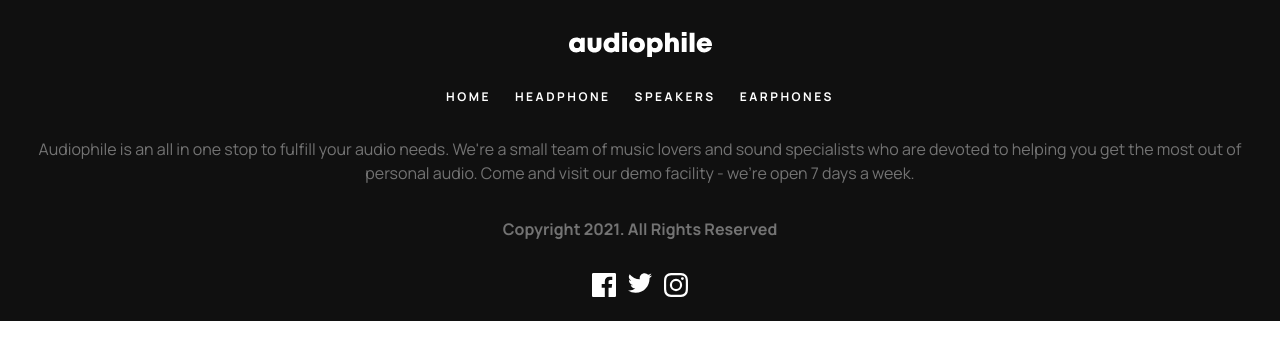
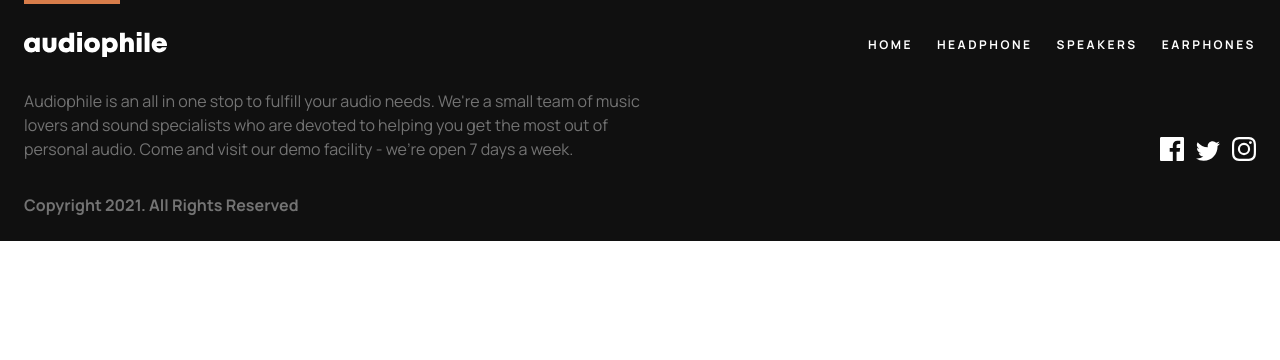
Before and after one commit to pqhung3007/audiophile-ecommerce-website, a Next.js app: page / in a window 1280 px wide. Shown: the top 360 px of the page. Built offline with nearby package versions, Linux system fonts and the light colour scheme.

Commit message:
style (footer): build tablet & desktop version

```diff
--- a/components/Footer.tsx
+++ b/components/Footer.tsx
@@ -1,4 +1,3 @@
-/* eslint-disable react/no-unescaped-entities */
 import React from "react";
 import Image from "next/image";
 import Link from "next/link";
@@ -6,7 +5,9 @@ import SocialLinks from "./SocialLinks";
 
 function Footer() {
   return (
-    <footer className="grid grid-cols-1 place-items-center gap-8 bg-footer px-6 pt-8 pb-6">
+    <footer className="relative flex flex-col gap-8 bg-footer px-6 pt-8 pb-6 md:place-items-start">
+      <div className="absolute top-0 left-1/2 h-1 w-24 -translate-x-1/2 bg-accent md:left-6 md:translate-x-0"></div>
+      <div className="flex w-full flex-col place-items-center gap-8 md:flex-row md:justify-between">
         <Image
           src="/assets/shared/desktop/logo.svg"
           alt="logo"
@@ -28,19 +29,22 @@ function Footer() {
             <Link href="">earphones</Link>
           </li>
         </ul>
+      </div>
 
-      <p className="text-center text-neutral-500">
-        Audiophile is an all in one stop to fulfill your audio needs. We're a
-        small team of music lovers and sound specialists who are devoted to
-        helping you get the most out of personal audio. Come and visit our demo
-        facility - we’re open 7 days a week.
+      <div className="grid-settings grid gap-8">
+        <p className="grid-a row-span-full text-center text-neutral-500 md:text-left">
+          Audiophile is an all in one stop to fulfill your audio needs.
+          We&apos;re a small team of music lovers and sound specialists who are
+          devoted to helping you get the most out of personal audio. Come and
+          visit our demo facility - we’re open 7 days a week.
         </p>
 
-      <p className="font-semibold text-neutral-500">
+        <p className="grid-b text-center font-semibold text-neutral-500 md:text-left">
           Copyright 2021. All Rights Reserved
         </p>
 
         <SocialLinks />
+      </div>
     </footer>
   );
 }
--- a/components/SocialLinks.tsx
+++ b/components/SocialLinks.tsx
@@ -1,8 +1,10 @@
+import Link from "next/link";
 import React from "react";
 
 function SocialLinks() {
   return (
-    <div className="flex gap-3">
+    <div className="grid-c flex justify-center gap-3 md:justify-end lg:items-end">
+      <Link href="/">
         <svg width="24" height="24" xmlns="http://www.w3.org/2000/svg">
           <path
             d="M22.675 0H1.325C.593 0 0 .593 0 1.325v21.351C0 23.407.593 24 1.325 24H12.82v-9.294H9.692v-3.622h3.128V8.413c0-3.1 1.893-4.788 4.659-4.788 1.325 0 2.463.099 2.795.143v3.24l-1.918.001c-1.504 0-1.795.715-1.795 1.763v2.313h3.587l-.467 3.622h-3.12V24h6.116c.73 0 1.323-.593 1.323-1.325V1.325C24 .593 23.407 0 22.675 0z"
@@ -10,6 +12,8 @@ function SocialLinks() {
             fill-rule="nonzero"
           />
         </svg>
+      </Link>
+      <Link href="/">
         <svg width="24" height="20" xmlns="http://www.w3.org/2000/svg">
           <path
             d="M24 2.557a9.83 9.83 0 01-2.828.775A4.932 4.932 0 0023.337.608a9.864 9.864 0 01-3.127 1.195A4.916 4.916 0 0016.616.248c-3.179 0-5.515 2.966-4.797 6.045A13.978 13.978 0 011.671 1.149a4.93 4.93 0 001.523 6.574 4.903 4.903 0 01-2.229-.616c-.054 2.281 1.581 4.415 3.949 4.89a4.935 4.935 0 01-2.224.084 4.928 4.928 0 004.6 3.419A9.9 9.9 0 010 17.54a13.94 13.94 0 007.548 2.212c9.142 0 14.307-7.721 13.995-14.646A10.025 10.025 0 0024 2.557z"
@@ -17,6 +21,8 @@ function SocialLinks() {
             fill-rule="nonzero"
           />
         </svg>
+      </Link>
+      <Link href="/">
         <svg width="24" height="24" xmlns="http://www.w3.org/2000/svg">
           <path
             d="M12 2.163c3.204 0 3.584.012 4.85.07 3.252.148 4.771 1.691 4.919 4.919.058 1.265.069 1.645.069 4.849 0 3.205-.012 3.584-.069 4.849-.149 3.225-1.664 4.771-4.919 4.919-1.266.058-1.644.07-4.85.07-3.204 0-3.584-.012-4.849-.07-3.26-.149-4.771-1.699-4.919-4.92-.058-1.265-.07-1.644-.07-4.849 0-3.204.013-3.583.07-4.849.149-3.227 1.664-4.771 4.919-4.919 1.266-.057 1.645-.069 4.849-.069zM12 0C8.741 0 8.333.014 7.053.072 2.695.272.273 2.69.073 7.052.014 8.333 0 8.741 0 12c0 3.259.014 3.668.072 4.948.2 4.358 2.618 6.78 6.98 6.98C8.333 23.986 8.741 24 12 24c3.259 0 3.668-.014 4.948-.072 4.354-.2 6.782-2.618 6.979-6.98.059-1.28.073-1.689.073-4.948 0-3.259-.014-3.667-.072-4.947-.196-4.354-2.617-6.78-6.979-6.98C15.668.014 15.259 0 12 0zm0 5.838a6.162 6.162 0 100 12.324 6.162 6.162 0 000-12.324zM12 16a4 4 0 110-8 4 4 0 010 8zm6.406-11.845a1.44 1.44 0 100 2.881 1.44 1.44 0 000-2.881z"
@@ -24,6 +30,7 @@ function SocialLinks() {
             fill-rule="nonzero"
           />
         </svg>
+      </Link>
     </div>
   );
 }
--- a/styles/globals.css
+++ b/styles/globals.css
@@ -3,3 +3,42 @@
 @tailwind base;
 @tailwind components;
 @tailwind utilities;
+
+@media (min-width: 768px) {
+  .grid-settings {
+    grid-template-areas:
+      "a a"
+      "b c";
+    grid-template-columns: 50% 1fr;
+  }
+
+  .grid-a {
+    grid-area: a;
+  }
+
+  .grid-b {
+    grid-area: b;
+  }
+
+  .grid-c {
+    grid-area: c;
+  }
+}
+
+@media (min-width: 1024px) {
+  .grid-settings {
+    grid-template-areas:
+      "a c"
+      "b .";
+  }
+}
+
+.decoration-line {
+  position: absolute;
+  top: 0;
+  left: 50%;
+  transform: translate(-50%, -50%);
+  height: 5px;
+  width: 6rem;
+  background-color: #fbaf85;
+}
--- a/tailwind.config.js
+++ b/tailwind.config.js
@@ -5,6 +5,11 @@ module.exports = {
     "./components/**/*.{js,ts,jsx,tsx}",
   ],
   theme: {
+    screens: {
+      'sm': '480px',
+      'md': '768px',
+      'lg': '1024px'
+    },
     extend: {
       fontFamily: {
         'sans': ['Manrope', 'sans-serif']
@@ -40,7 +45,7 @@ module.exports = {
           fontWeight: '700',
           lineHeight: '1.5rem'
         }]
-      }
+      },
     },
   },
   plugins: [],
```
Lines whose indentation alone changed are shown as unchanged.
